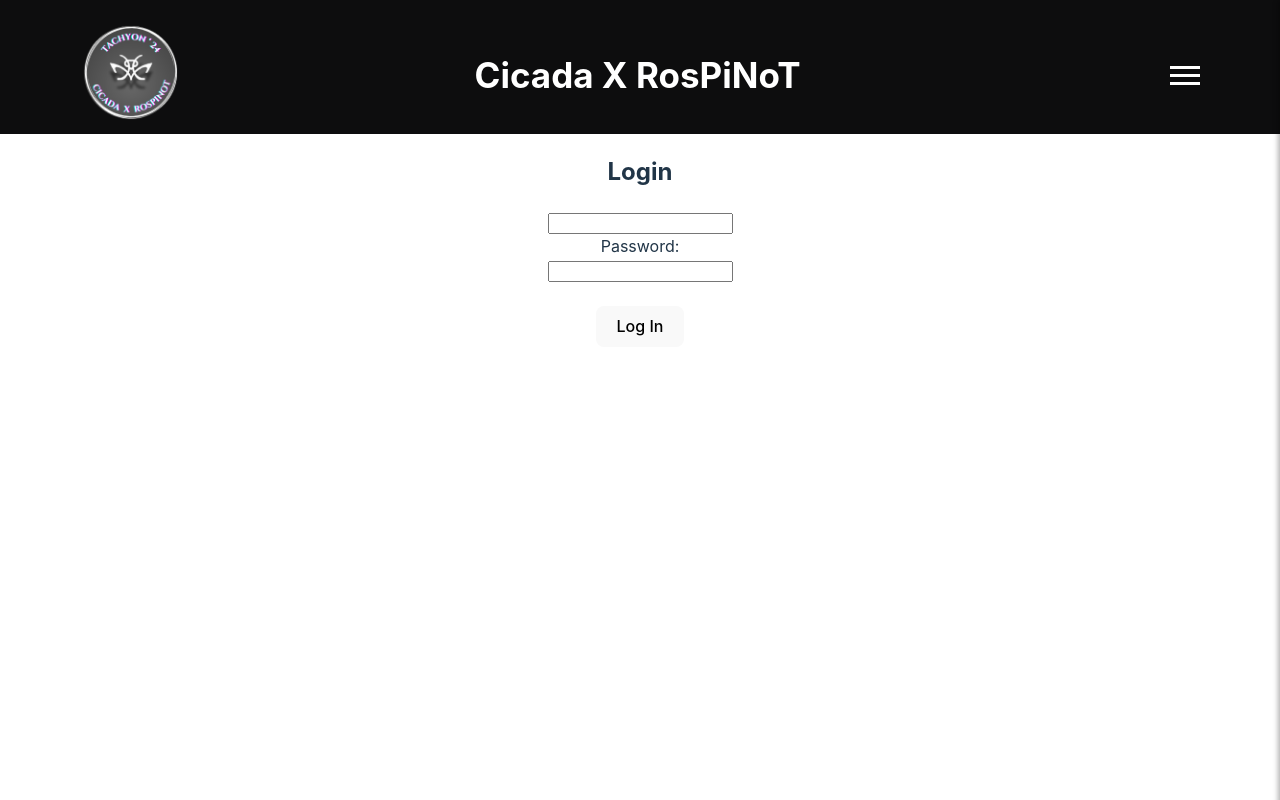
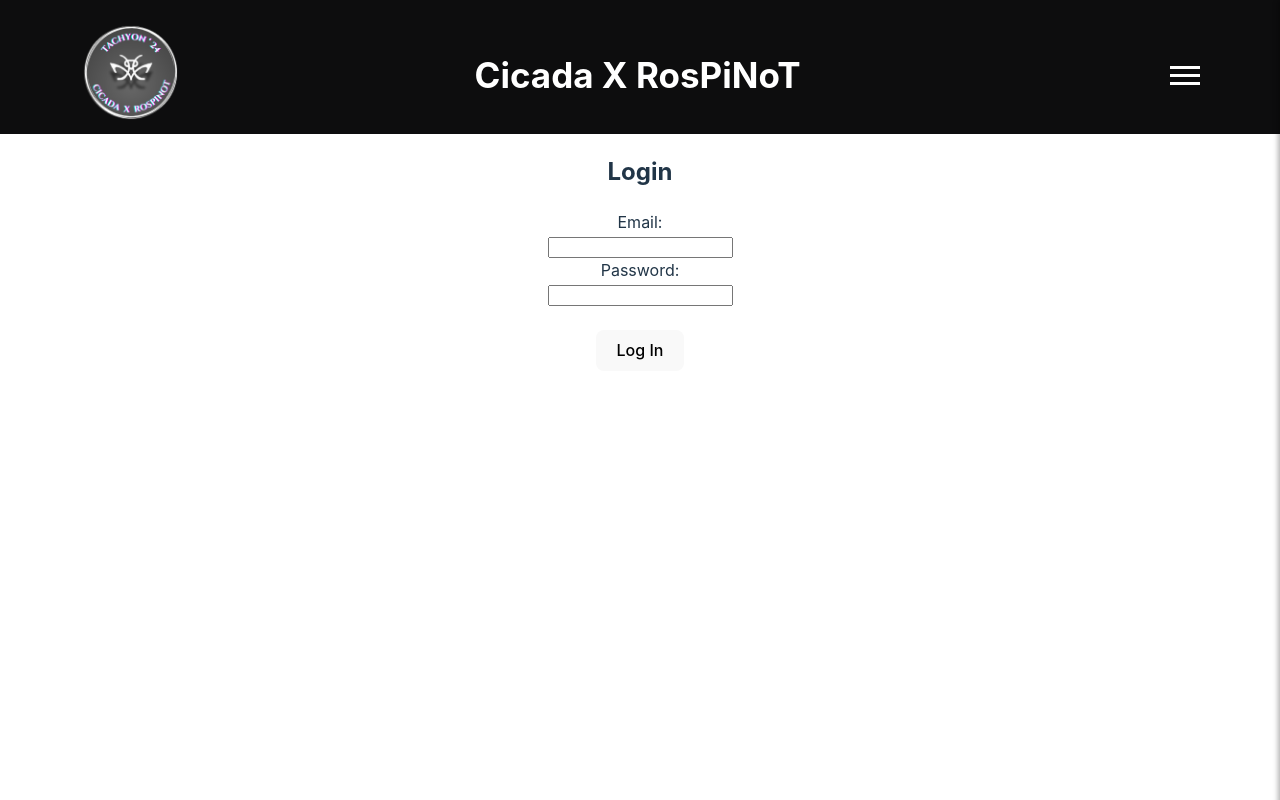
Before and after one commit to shaktawatpritam2002/cicada, a React (Vite) app in the folder frontend1/: page /login in a window 1280 px wide. Built offline with nearby package versions, Linux system fonts and the light colour scheme.

Commit message:
re pushing

```diff
--- a/frontend1/src/Pages/Login.jsx
+++ b/frontend1/src/Pages/Login.jsx
@@ -38,10 +38,10 @@ function Login() {
       <h2>Login</h2>
 
       <form onSubmit={handleSubmit}>
-      <div>
+      <div >
         <label>
-
-
+            Email:
+           <br />
             <input
               type="email"
               name="email"
```
